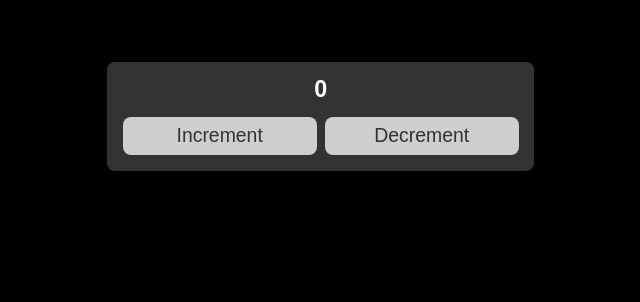
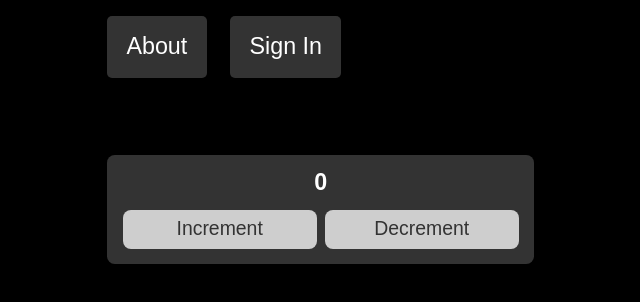
Before and after one commit to MrCorvoDev/Alaev-Co-Test-Task, a React (Vite) app: page / in a window 1280 px wide. Shown: the top 302 px of the page, without its empty margins (48-688 px from the left). Built offline with nearby package versions, Linux system fonts and the light colour scheme.

Commit message:
feat(header): Add header component

```diff
--- a/src/components/Header.tsx
+++ /dev/null
@@ -1,9 +0,0 @@
-import Container from './core/Container';
-
-const Header = () => (
-   <header>
-      <Container></Container>
-   </header>
-);
-
-export default Header;
--- a/src/components/core/Layout.tsx
+++ b/src/components/core/Layout.tsx
@@ -1,5 +1,5 @@
 import useScrollService from '../../hooks/useScrollService';
-import Header from '../Header';
+import Header from '../header/Header';
 import RouterLazyLoader from '../loading/RouterLazyLoader';
 
 const Layout = () => {
--- /dev/null
+++ b/src/components/header/Header.tsx
@@ -0,0 +1,44 @@
+import styled from 'styled-components';
+
+import {logout} from '../../api/backendApi';
+import em from '../../styles/utils/em';
+import Container from '../core/Container';
+import Button from '../form/Button';
+import HeaderLink from './HeaderLink';
+
+const HeaderEl = styled.header`
+   padding: ${em(16)} 0;
+`;
+
+const Nav = styled.nav`
+   display: flex;
+   gap: ${em(24)};
+`;
+
+const Header = () => {
+   // const token = useToken();
+   const token = null; // Temp
+
+   return (
+      <HeaderEl>
+         <Container>
+            <Nav>
+               <HeaderLink to='/'>About</HeaderLink>
+
+               {token ? (
+                  <>
+                     <HeaderLink to='/profile'>Profile</HeaderLink>
+                     <Button type='button' onClick={() => void logout(token)}>
+                        Sign Out
+                     </Button>
+                  </>
+               ) : (
+                  <HeaderLink to='/login'>Sign In</HeaderLink>
+               )}
+            </Nav>
+         </Container>
+      </HeaderEl>
+   );
+};
+
+export default Header;
--- /dev/null
+++ b/src/components/header/HeaderLink.tsx
@@ -0,0 +1,20 @@
+import {ReactNode} from 'react';
+import {Link as RouterLink} from 'react-router-dom';
+import styled from 'styled-components';
+
+import ButtonStyles from '../../styles/components/ButtonStyles';
+
+const Link = styled(RouterLink)`
+   ${ButtonStyles}
+`;
+
+interface HeaderLinkProps {
+   to: string;
+   children: ReactNode | undefined;
+}
+const HeaderLink = ({to, children}: HeaderLinkProps) => (
+   <Link to={to}>
+      <span>{children}</span>
+   </Link>
+);
+export default HeaderLink;
--- a/src/styles/components/ButtonStyles.ts
+++ b/src/styles/components/ButtonStyles.ts
@@ -4,6 +4,9 @@ import em from '../utils/em';
 import rem from '../utils/rem';
 
 const ButtonStyles = css`
+   display: inline-flex;
+   justify-content: center;
+   align-items: center;
    min-height: ${em(64)};
    padding: ${em(8)} ${em(20)};
    border-radius: ${rem(5)};
```
